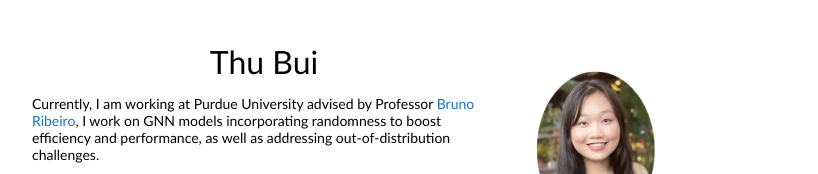
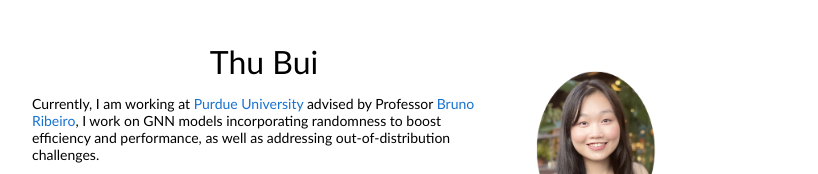
Before and after one commit to thubuihm/thubuihm.github.io, a plain HTML site: page index.html in a window 1280 px wide. Shown: the top 174 px of the page, without its empty margins (228-1046 px from the left). Drawn offline with Linux system fonts and the light colour scheme.

Commit message:
Update index.html

```diff
--- a/index.html
+++ b/index.html
@@ -26,7 +26,8 @@
                   <p style="text-align:center">
                     <name> Thu Bui </name>
                   </p>
-                  <p>Currently, I am working at Purdue University advised by Professor <a
+                  <p>Currently, I am working at <a
+                      href="https://www.purdue.edu/">Purdue University</a> advised by Professor <a
                       href="https://scholar.google.com/citations?user=KIEleCsAAAAJ&hl=en">Bruno Ribeiro</a>, I work on GNN models incorporating randomness to boost efficiency and performance, as well as addressing out-of-distribution challenges.
                   </p>
                   <p>
```
